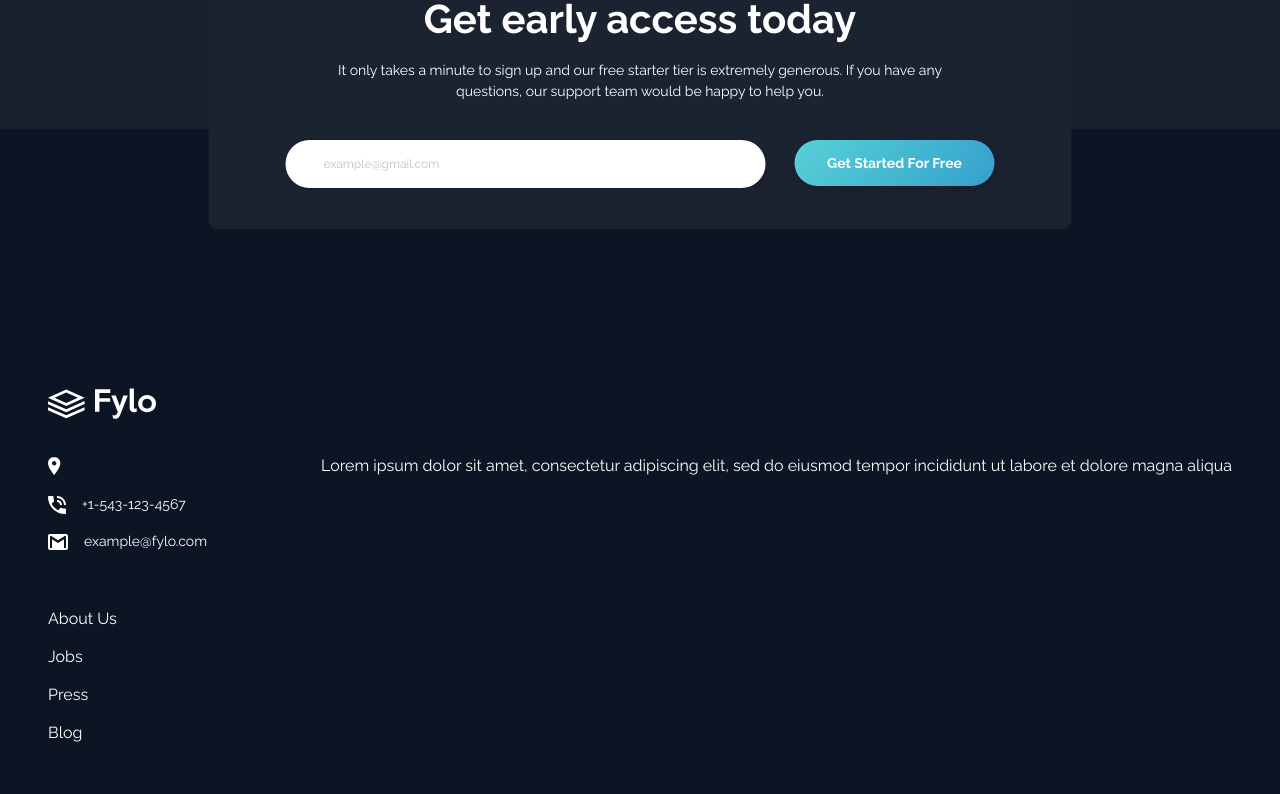
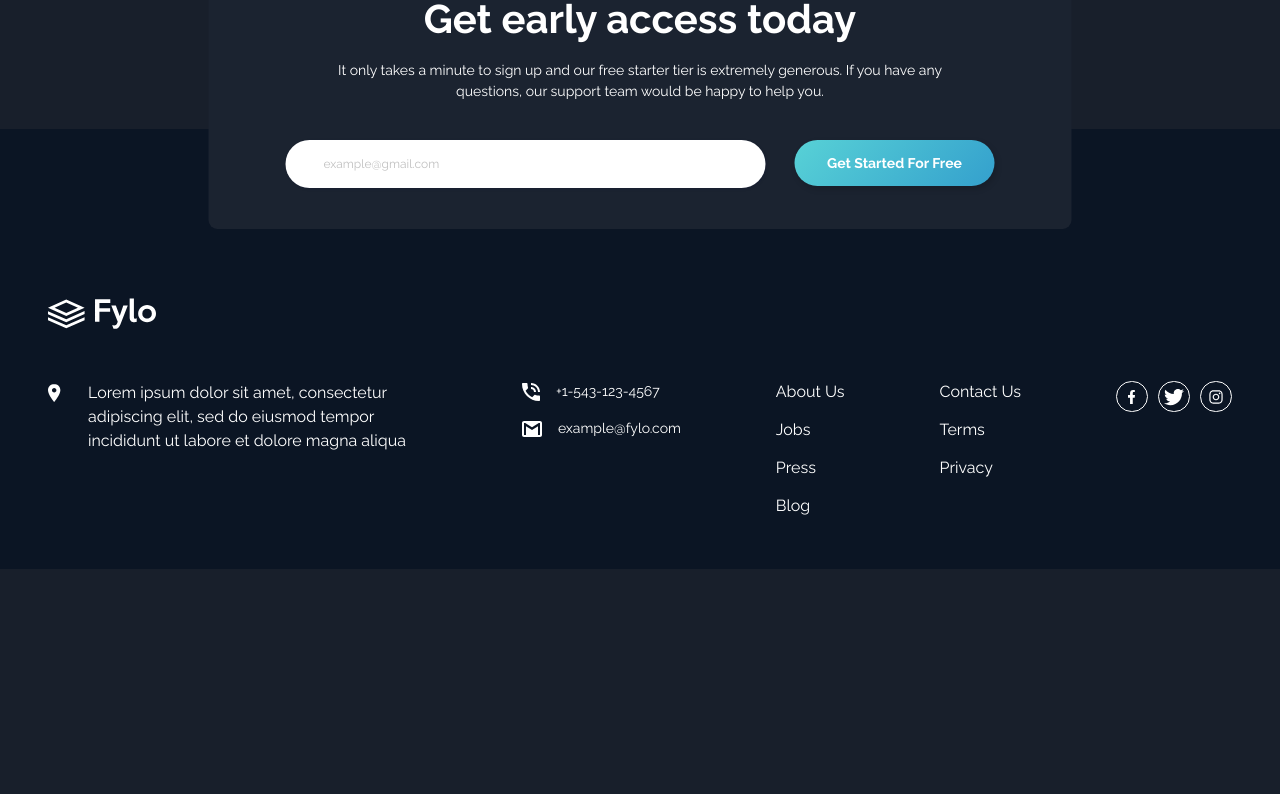
Before and after one commit to mdashfaque-mamdu-au17/flyo-dark-theme-landing-page, a React (Vite) app: page / in a window 1280 px wide. Shown: the part 2960-3754 px from the top of the page. After the commit the page ends 3529 px from the top, so only its background shows below. Built offline with nearby package versions, Linux system fonts and the light colour scheme.

Commit message:
footer completed for desktop

```diff
--- a/src/components/Sections/Footer.jsx
+++ b/src/components/Sections/Footer.jsx
@@ -17,20 +17,20 @@ const Footer = () => {
   const linkStyle =
     'group w-7 h-7 rounded-full border-[1px] border-white  flex items-center justify-center text-white hover:border-secondary-cyan cursor-pointer md:w-8 md:h-[31px]';
   return (
-    <footer className="pt-[259px] pb-[52px] bg-primary-violet relative">
+    <footer className="pt-[259px] pb-[52px] bg-primary-violet relative lg:pt-[169px]">
       <div className="absolute -top-[177px] left-1/2 transform -translate-x-1/2  w-[336px] md:w-[750px] lg:w-[863px]">
         <FormBox />
       </div>
 
       <div className="px-7 xl:max-w-[1240px] mx-auto">
-        <div className="pb-[35px]">
+        <div className="pb-[35px] lg:pb-[52px]">
           <img src={Logo} alt="" className="w-[108px] h-[31px]" />
         </div>
 
         {/* box 1 */}
         <div>
-          <div>
-            <div>
+          <div className="lg:flex lg:justify-between">
+            <div className="max-w-[379px]">
               <div className="flex gap-4 pb-4">
                 <div className="w-6 h-6 flex items-center justify-start grow shrink-0">
                   <LocationIcon />
@@ -64,20 +64,20 @@ const Footer = () => {
               </div>
             </div>
 
-            <div className="flex flex-col gap-4 pt-14">
+            <div className="flex flex-col gap-4 pt-14 lg:pt-0">
               <Link type="navigation-footer">About Us</Link>
               <Link type="navigation-footer">Jobs</Link>
               <Link type="navigation-footer">Press</Link>
               <Link type="navigation-footer">Blog</Link>
             </div>
 
-            <div className="flex flex-col gap-4 pt-12">
+            <div className="flex flex-col gap-4 pt-12 lg:pt-0">
               <Link type="navigation-footer">Contact Us</Link>
               <Link type="navigation-footer">Terms</Link>
               <Link type="navigation-footer">Privacy</Link>
             </div>
 
-            <div className="pt-14 flex justify-center gap-[9px] items-center">
+            <div className="pt-14 flex justify-center gap-[9px] items-center lg:pt-0 lg:items-start lg:gap-2.5">
               <a className={classNames(linkStyle)}>
                 <FacebookIcon />
               </a>
```
